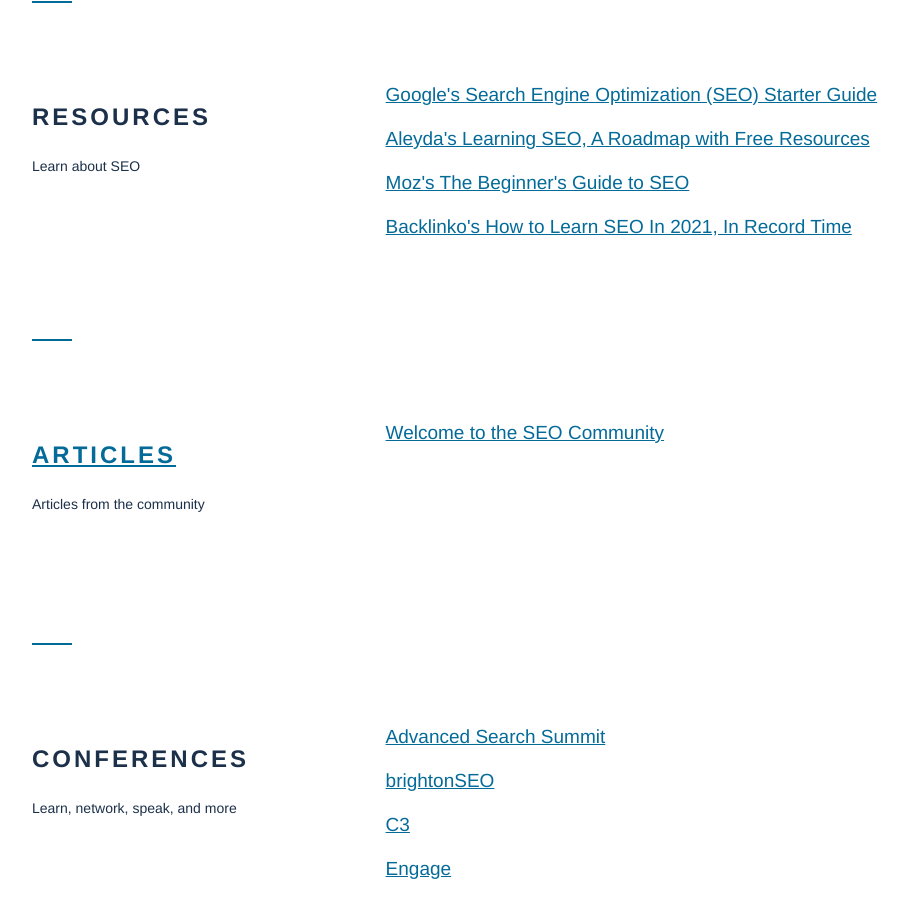
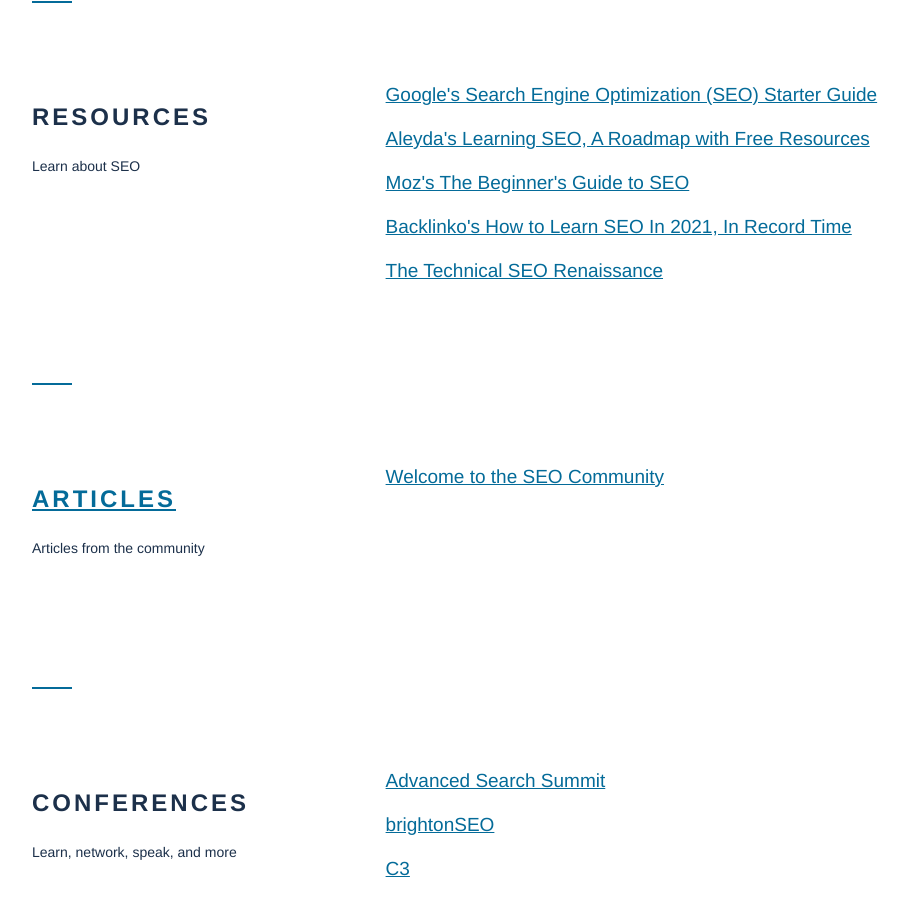
Before and after one commit to micahfk/seo-community, a Jekyll site: the page built from index.html, in a window 1280 px wide and 900 px high, scrolled down 2385 px. Shown: the whole window, without its empty margins (98-1007 px from the left). Built offline with Jekyll 4.4.1, drawn with Linux system fonts in a browser that asks for light colours.

Commit message:
Update resources.html

```diff
--- a/_includes/resources.html
+++ b/_includes/resources.html
@@ -15,6 +15,7 @@
 			<li><a href="https://learningseo.io/">Aleyda's Learning SEO, A Roadmap with Free Resources</a></li>
             <li><a href="https://moz.com/beginners-guide-to-seo">Moz's The Beginner's Guide to SEO</a></li>
             <li><a href="https://backlinko.com/learn-seo-fast">Backlinko's How to Learn SEO In 2021, In Record Time</a></li>
+	    <li><a href="https://moz.com/blog/the-technical-seo-renaissance">The Technical SEO Renaissance</a></li>
 		</ul>
 	</div>
 </div>
```
